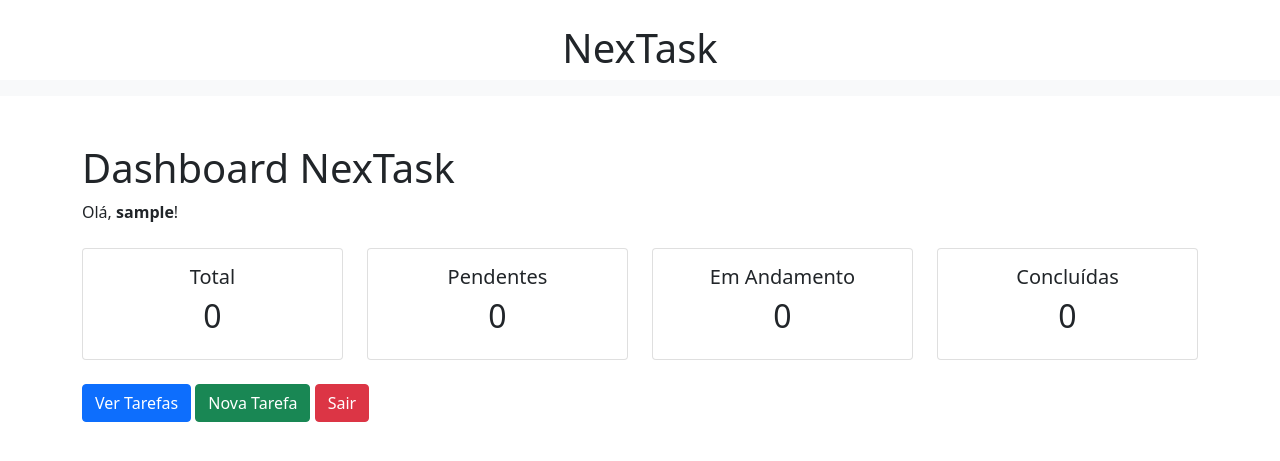
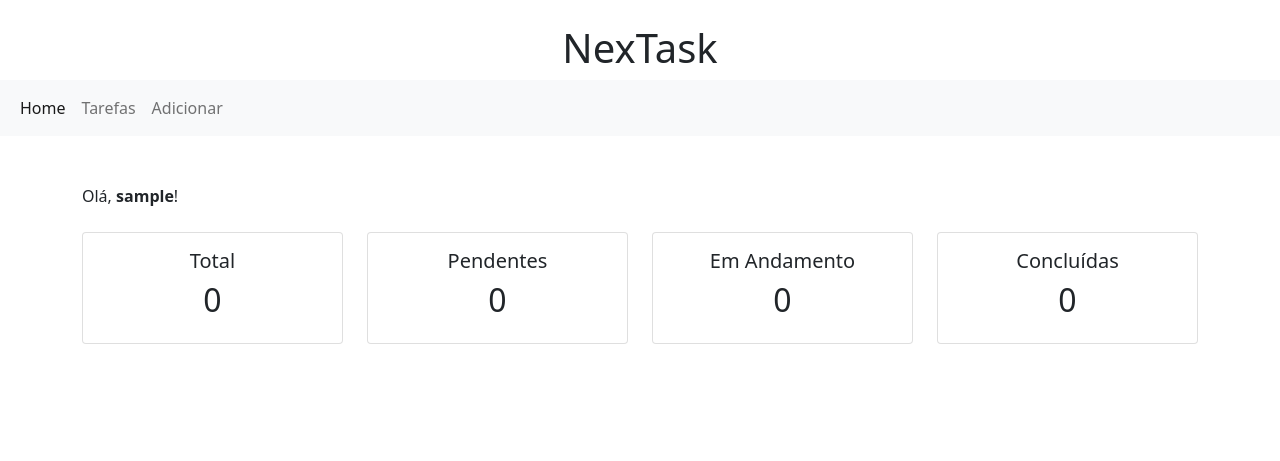
Before and after one commit to VitorLuizdaSilva/Projeto_Gestao_de_Tarefas, a Django app: page /home/ in a window 1280 px wide. Shown: the top 461 px of the page. Run offline with Django 5.2, Linux system fonts and the light colour scheme; the visitor is signed in with stand-in values (Sample User, id 1); data that the repository does not hold is empty.

Commit message:
melhorando navbar

```diff
--- a/gestao_tarefas/models.py
+++ b/gestao_tarefas/models.py
@@ -2,9 +2,7 @@ from django.db import models
 from django.contrib.auth.models import User
 from django.utils import timezone
 
-# Create your models here.
-from django.db import models
-from django.contrib.auth.models import User
+
 
 class Tarefa(models.Model):
 
--- a/gestao_tarefas/signals.py
+++ b/gestao_tarefas/signals.py
@@ -1,7 +1,6 @@
 from django.db.models.signals import post_save
 from django.dispatch import receiver
 from django.contrib.auth.models import User
-
 from .models import Perfil
 
 @receiver(post_save, sender=User)
--- a/gestao_tarefas/templates/base.html
+++ b/gestao_tarefas/templates/base.html
@@ -32,9 +32,9 @@
         {% endfor %}
 
     {% endif %}
-
-    {% include 'navbar.html' %}
-
+    {% if user.is_authenticated %}
+        {% include 'navbar.html' %}
+    {% endif %}
     {% block content %}
     {% endblock %}
 
--- a/gestao_tarefas/templates/home.html
+++ b/gestao_tarefas/templates/home.html
@@ -3,7 +3,6 @@
 {% block content %}
 <div class="container mt-5">
 
-    <h1>Dashboard NexTask</h1>
 
     <p>Olá, <strong>{{ user.username }}</strong>!</p>
 
@@ -47,19 +46,7 @@
 
     </div>
 
-    <div class="mt-4">
-        <a href="{% url 'lista_tarefas' %}" class="btn btn-primary">
-            Ver Tarefas
-        </a>
 
-        <a href="{% url 'add_tarefa' %}" class="btn btn-success">
-            Nova Tarefa
-        </a>
-
-        <a href="{% url 'logout_user' %}" class="btn btn-danger">
-            Sair
-        </a>
-    </div>
 
 </div>
 {% endblock %}
--- a/gestao_tarefas/templates/navbar.html
+++ b/gestao_tarefas/templates/navbar.html
@@ -1,8 +1,16 @@
 <nav class="navbar navbar-expand-lg navbar-light bg-light">
   <div class="container-fluid">
-
-    <button class="navbar-toggler" type="button" data-bs-toggle="collapse" data-bs-target="#navbarSupportedContent" aria-controls="navbarSupportedContent" aria-expanded="false" aria-label="Toggle navigation">
-      <span class="navbar-toggler-icon"></span>
-    </button>
+    <div class="collapse navbar-collapse" id="navbarSupportedContent">
+      <ul class="navbar-nav me-auto mb-2 mb-lg-0">
+        <li class="nav-item">
+          <a class="nav-link active" aria-current="page" href="{% url 'home'%}">Home</a>
+        </li>
+        <li class="nav-item">
+          <a class="nav-link" href="{% url 'lista_tarefas'%}">Tarefas</a>
+        </li>
+         <li class="nav-item">
+          <a class="nav-link" href="{% url 'add_tarefa'%}">Adicionar</a>
+        </li>
+    </div>
   </div>
 </nav>
```
Also changed, not shown: gestao_tarefas/templates/styles.css (added).
